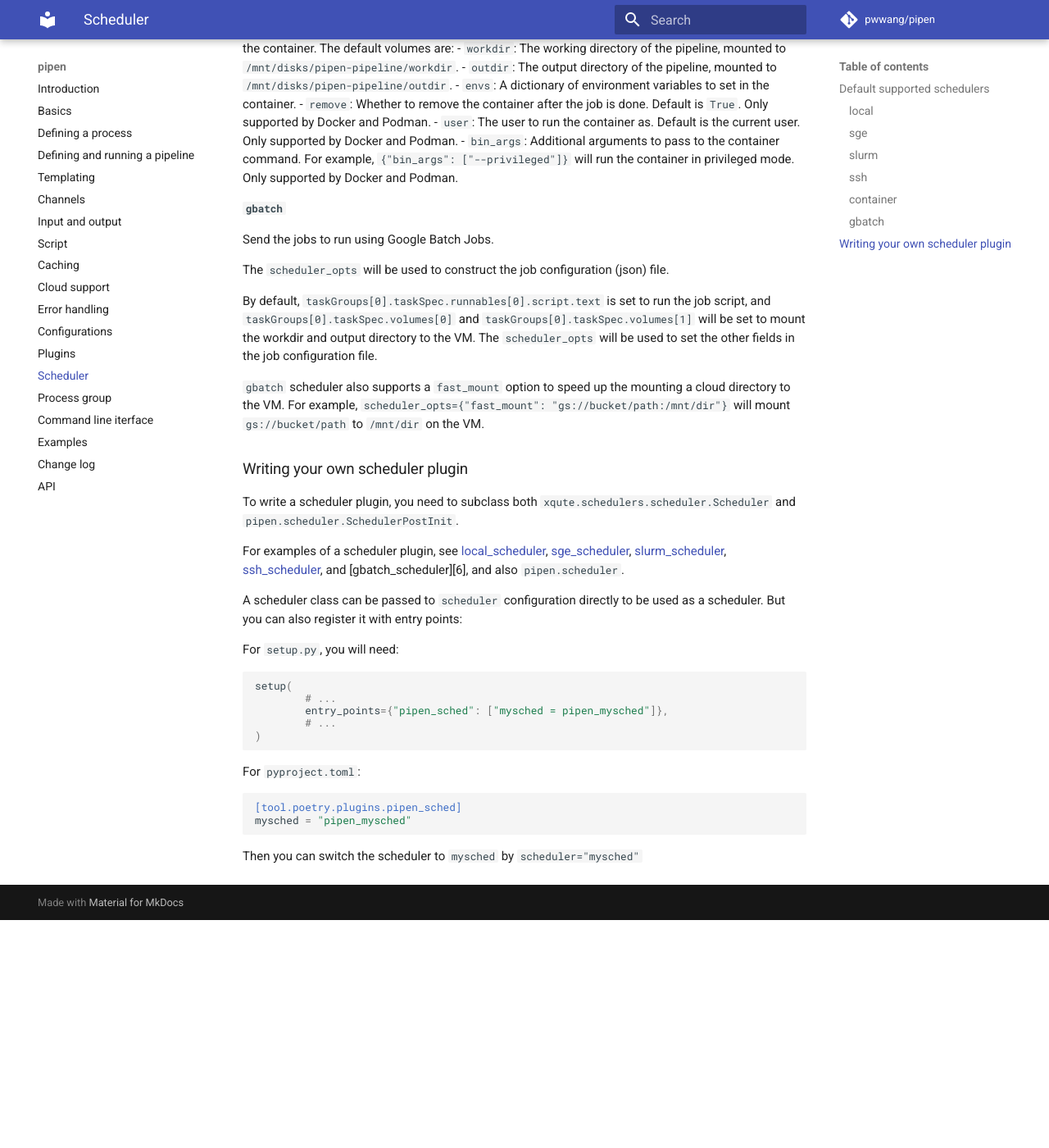
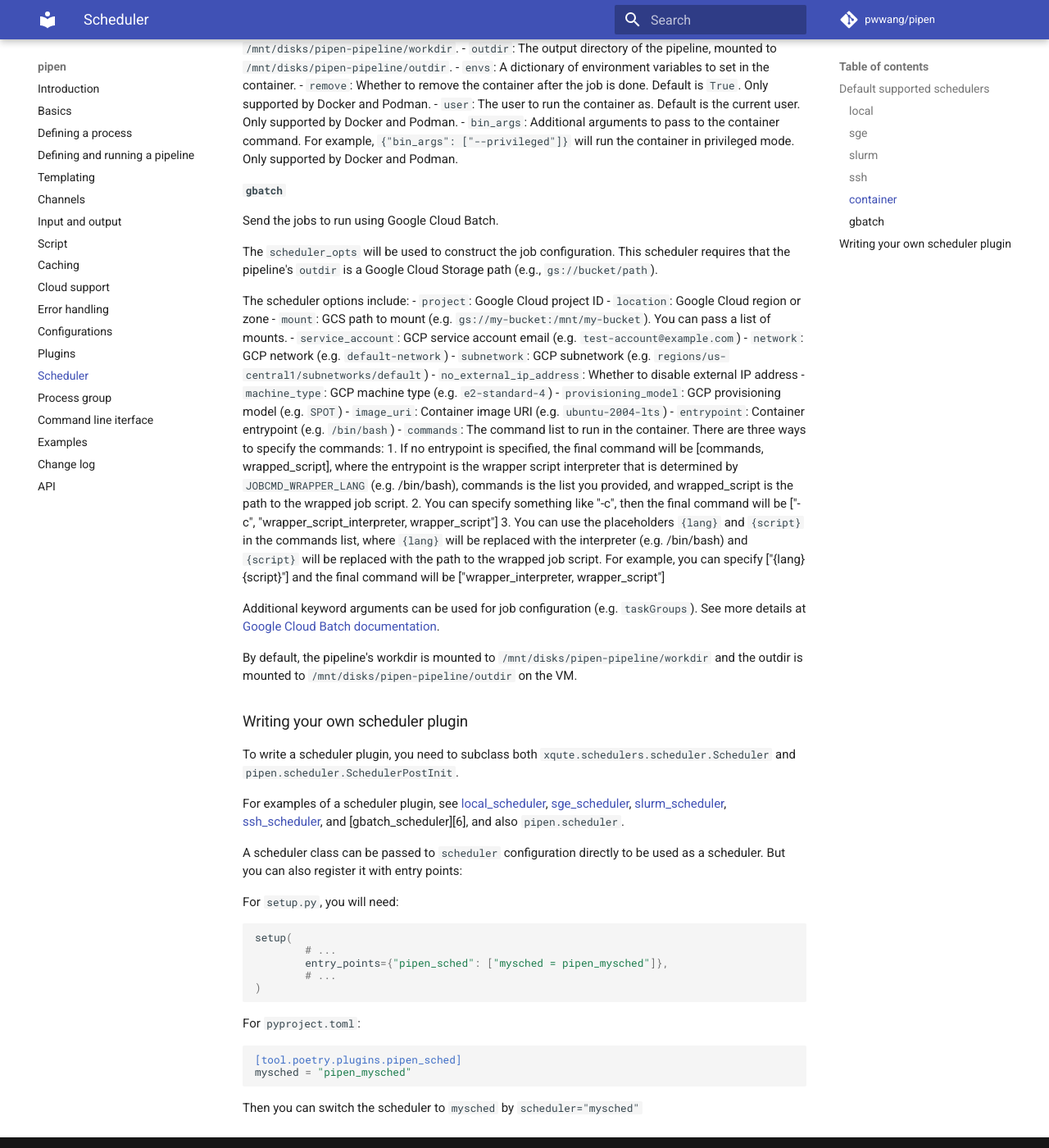
Before and after one commit to pwwang/pipen, an MkDocs documentation site: the page built from docs/scheduler.md, in a window 1280 px wide and 1400 px high, scrolled down 957 px. Shown: the whole window at 82% size. Built offline with MkDocs 1.6.1 and Material for MkDocs 9.7.7, drawn with Linux system fonts in a browser that asks for light colours; comment, search, counter and statistics services are not loaded; before the commit the page ends 2079 px from its top, so only the background shows below that; some of the changed text lies outside the part shown.

Commit message:
feat: adopt xqute 0.10.6

```diff
--- a/docs/scheduler.md
+++ b/docs/scheduler.md
@@ -3,7 +3,7 @@
 
 ## Default supported schedulers
 
-`pipen` uses [`xqute`][1] for scheduler backend support. By default, the `local` and `sge` schedulers are supported by `xqute`. They are also the supported schedulers supported by `pipen`.
+`pipen` uses [`xqute`][1] for scheduler backend support. The following schedulers are supported by `pipen`:
 
 ### `local`
 
@@ -50,14 +50,40 @@ They include:
 
 ### `gbatch`
 
-Send the jobs to run using Google Batch Jobs.
+Send the jobs to run using Google Cloud Batch.
 
-The `scheduler_opts` will be used to construct the job configuration (json) file.
+The `scheduler_opts` will be used to construct the job configuration. This scheduler requires that the pipeline's `outdir` is a Google Cloud Storage path (e.g., `gs://bucket/path`).
 
-By default, `taskGroups[0].taskSpec.runnables[0].script.text` is set to run the job script, and `taskGroups[0].taskSpec.volumes[0]` and `taskGroups[0].taskSpec.volumes[1]` will be set to mount the workdir and output directory to the VM.
-The `scheduler_opts` will be used to set the other fields in the job configuration file.
+The scheduler options include:
+- `project`: Google Cloud project ID
+- `location`: Google Cloud region or zone
+- `mount`: GCS path to mount (e.g. `gs://my-bucket:/mnt/my-bucket`). You can pass a list of mounts.
+- `service_account`: GCP service account email (e.g. `test-account@example.com`)
+- `network`: GCP network (e.g. `default-network`)
+- `subnetwork`: GCP subnetwork (e.g. `regions/us-central1/subnetworks/default`)
+- `no_external_ip_address`: Whether to disable external IP address
+- `machine_type`: GCP machine type (e.g. `e2-standard-4`)
+- `provisioning_model`: GCP provisioning model (e.g. `SPOT`)
+- `image_uri`: Container image URI (e.g. `ubuntu-2004-lts`)
+- `entrypoint`: Container entrypoint (e.g. `/bin/bash`)
+- `commands`: The command list to run in the container.
+	There are three ways to specify the commands:
+	1. If no entrypoint is specified, the final command will be
+	[commands, wrapped_script], where the entrypoint is the wrapper script
+	interpreter that is determined by `JOBCMD_WRAPPER_LANG` (e.g. /bin/bash),
+	commands is the list you provided, and wrapped_script is the path to the
+	wrapped job script.
+	2. You can specify something like "-c", then the final command
+	will be ["-c", "wrapper_script_interpreter, wrapper_script"]
+	3. You can use the placeholders `{lang}` and `{script}` in the commands
+	list, where `{lang}` will be replaced with the interpreter (e.g. /bin/bash)
+	and `{script}` will be replaced with the path to the wrapped job script.
+	For example, you can specify ["{lang} {script}"] and the final command
+	will be ["wrapper_interpreter, wrapper_script"]
 
-`gbatch` scheduler also supports a `fast_mount` option to speed up the mounting a cloud directory to the VM. For example, `scheduler_opts={"fast_mount": "gs://bucket/path:/mnt/dir"}` will mount `gs://bucket/path` to `/mnt/dir` on the VM.
+Additional keyword arguments can be used for job configuration (e.g. `taskGroups`). See more details at [Google Cloud Batch documentation](https://cloud.google.com/batch/docs/get-started).
+
+By default, the pipeline's workdir is mounted to `/mnt/disks/pipen-pipeline/workdir` and the outdir is mounted to `/mnt/disks/pipen-pipeline/outdir` on the VM.
 
 ## Writing your own scheduler plugin
 
```
Also changed, not shown: 2 other files.
